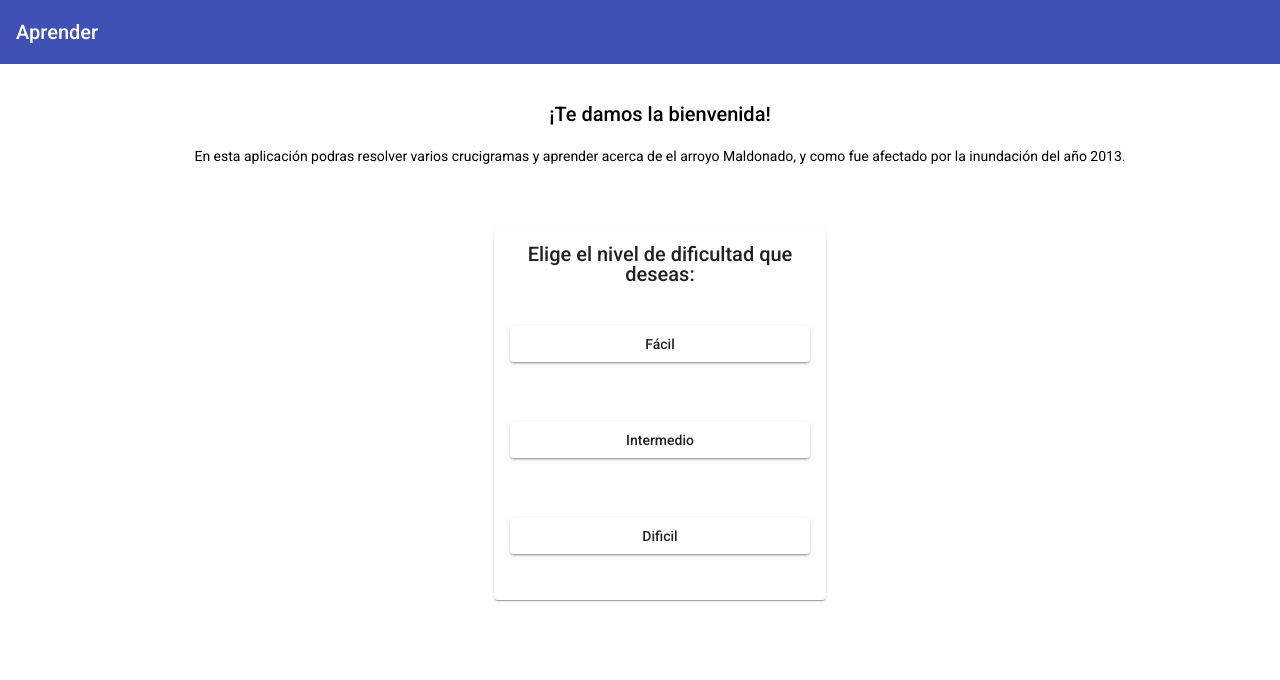
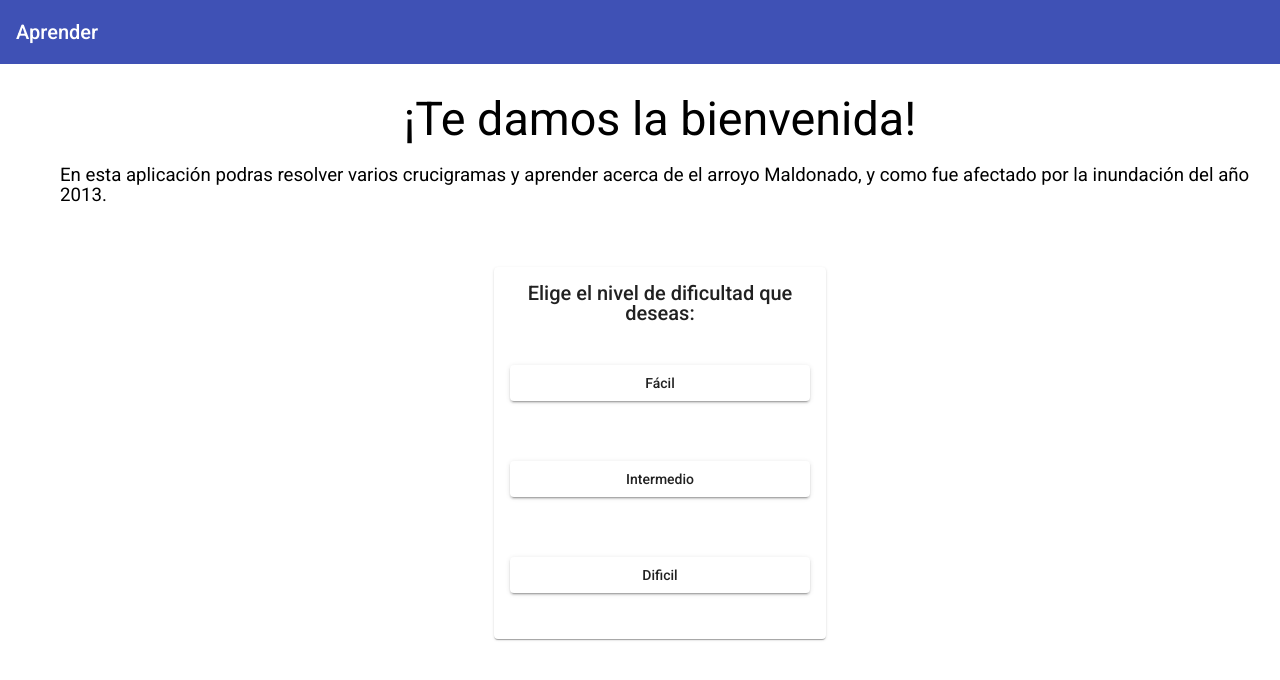
Before and after one commit to jspurim/dcu-crossword, an Angular app: page / in a window 1280 px wide. Shown: the top 680 px of the page. Built offline with nearby package versions, Linux system fonts and the light colour scheme.

Commit message:
Increase font size.

```diff
--- a/src/app/app.component.css
+++ b/src/app/app.component.css
@@ -1,3 +1,4 @@
 .content {
     padding: 20px;
+    font-size: 14pt;
 }
--- a/src/app/menu/menu.component.css
+++ b/src/app/menu/menu.component.css
@@ -30,3 +30,8 @@
     flex-direction: column;
     align-items: center;
 }
+
+h1 {
+    font-size: 35pt;
+    margin-bottom: 30px;
+}
--- a/src/app/menu/menu.component.html
+++ b/src/app/menu/menu.component.html
@@ -1,7 +1,7 @@
 
 <div class="menu-container">
     <div class="column">
-        <h2>¡Te damos la bienvenida!</h2>
+        <h1>¡Te damos la bienvenida!</h1>
         <p>En esta aplicación podras resolver varios crucigramas y aprender acerca de el arroyo Maldonado, y como fue afectado por la inundación del año 2013.</p>
 
         <mat-card class="menu-card">
--- a/src/styles.css
+++ b/src/styles.css
@@ -3,4 +3,16 @@
 /* You can add global styles to this file, and also import other style files */
 
 html, body { height: 100%; }
-body { margin: 0; font-family: Roboto, "Helvetica Neue", sans-serif; }
+body {
+    margin: 0;
+    font-family: Roboto, "Helvetica Neue", sans-serif;
+    font-size: medium;
+}
+
+html {
+    font-size: 100% /* or 62.5% or whatever you like, it doesn't matter, it's just a browser fix, however "rem" units will be based on that value, so make it confortable for calculations */
+}
+
+body {
+    font-size: 40.75em; /* That is your text's default font size. Here i chose 12px */
+}
```
